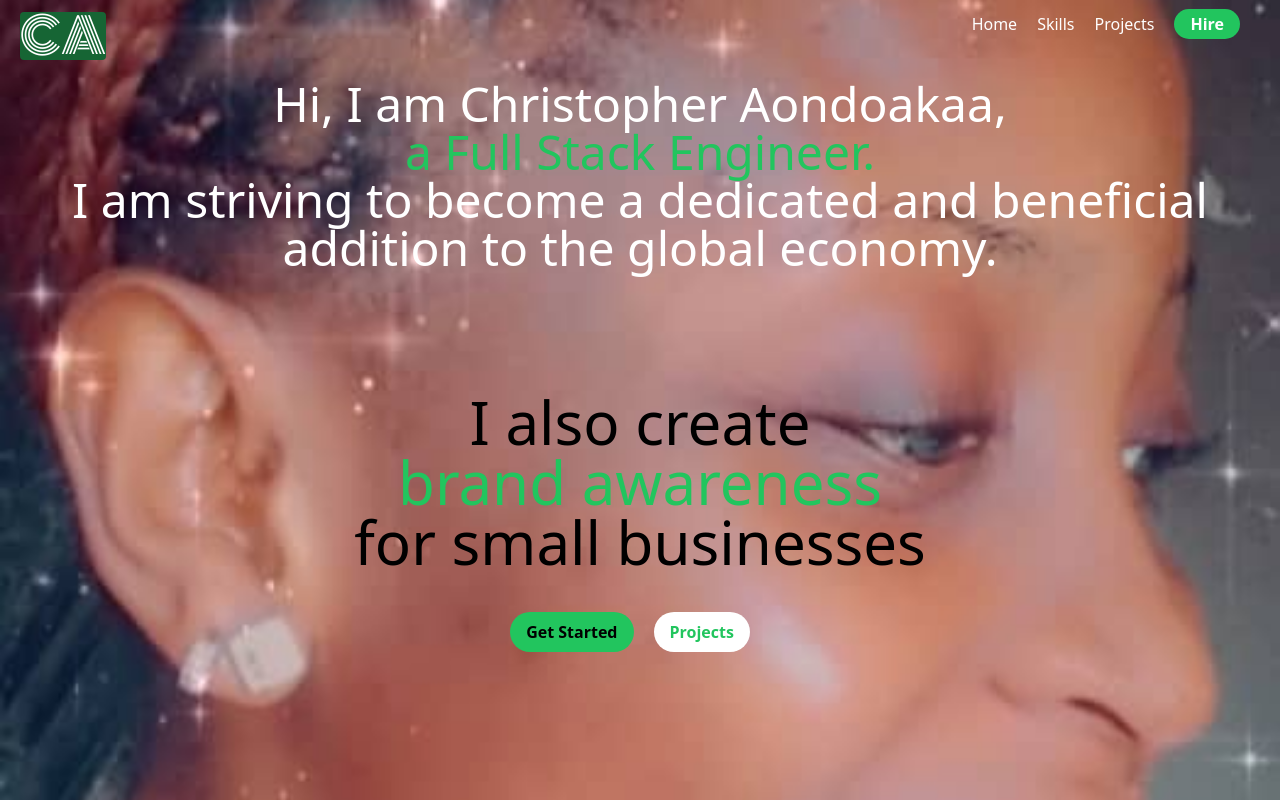
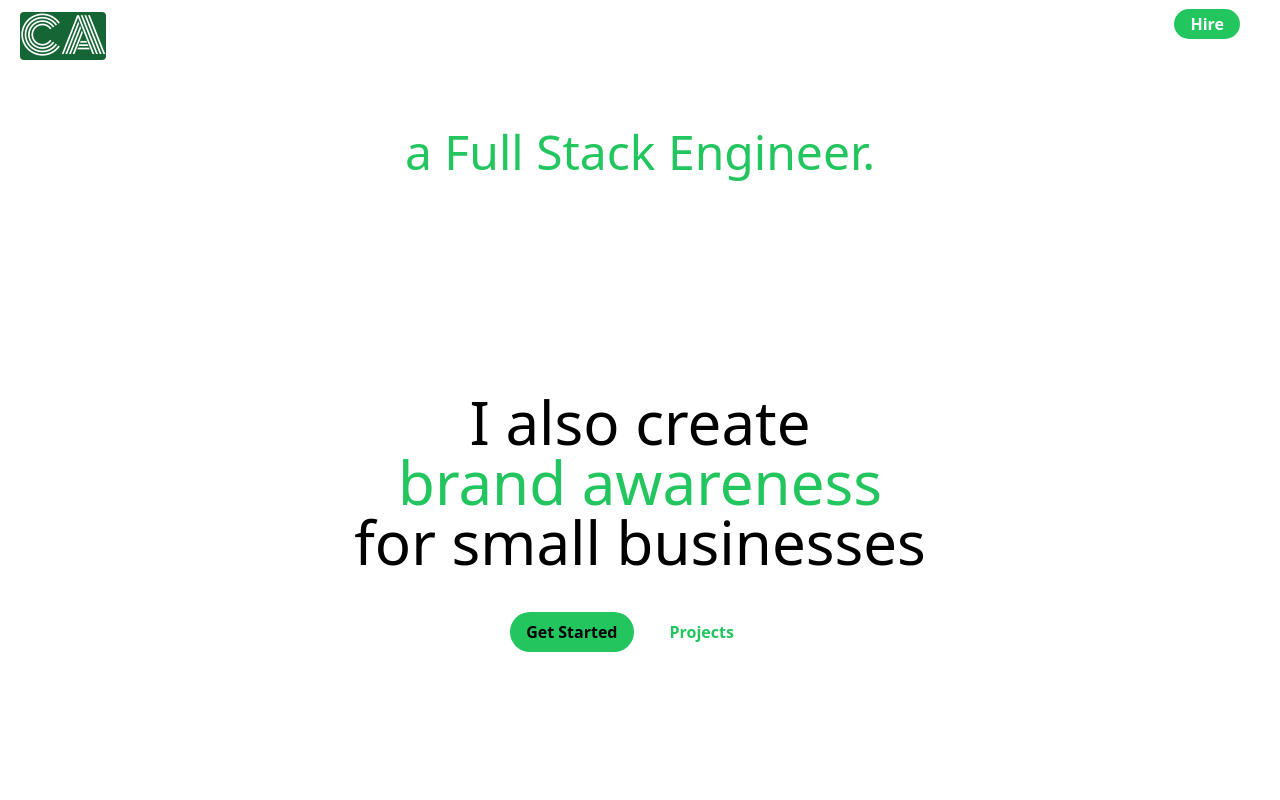
Before and after one commit to descmd1/my-portfolio, a React (Create React App) app: page / in a window 1280 px wide. Built offline with nearby package versions, Linux system fonts and the light colour scheme.

Commit message:
added some changes

```diff
--- a/src/index.css
+++ b/src/index.css
@@ -14,7 +14,7 @@ body {
 }
 .showcase {
   height: 100vh;
-  background: url('./assets/mine2.jpeg') no-repeat center/cover;
+
 }
 .showcase.overlay {
   height: 100vh;
```
